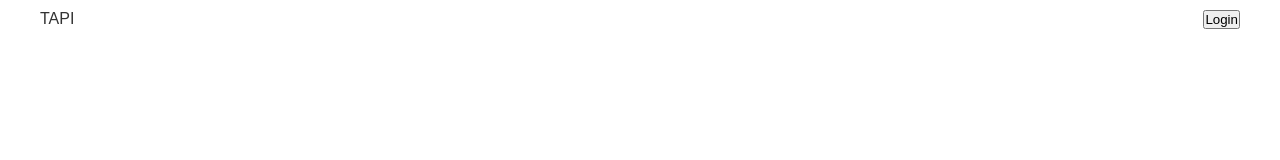
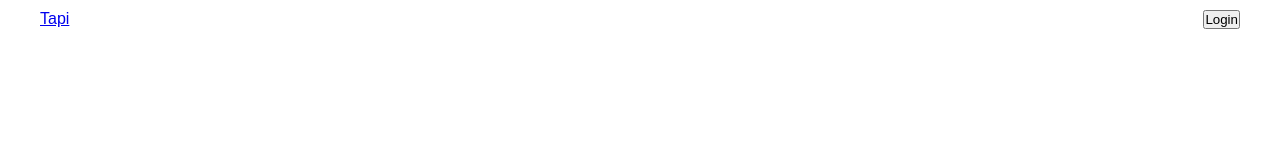
Before and after one commit to tareqitos/tapi, a Next.js app: page / in a window 1280 px wide. Shown: the top 160 px of the page. Built offline with nearby package versions, Linux system fonts and the light colour scheme.

Commit message:
Add header

```diff
--- a/src/components/header.jsx
+++ b/src/components/header.jsx
@@ -1,8 +1,10 @@
+import Link from "next/link";
+
 export default function Header() {
     return (
         <header>
-            <div className="title">
-                TAPI
+            <div>
+                <Link href="/" className="title">Tapi</Link>
             </div>
             <div>
                 <button className="button login">Login</button>
```
